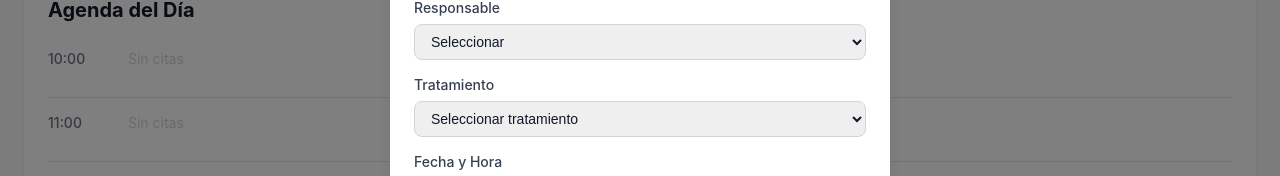
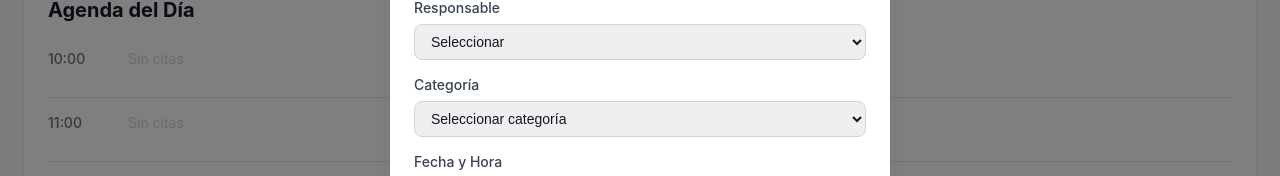
Before and after one commit to SalazarCodes/moduloCitas, a React (Create React App) app: page / in a window 1280 px wide. Both pictures are taken after a click on the button "Nueva Cita". Shown: the part 281-457 px from the top of the page. Built offline with nearby package versions, Linux system fonts and the light colour scheme.

Commit message:
se agrega combo de categorias para mejor filtrado

```diff
--- a/src/App.js
+++ b/src/App.js
@@ -842,10 +842,16 @@ function UnavailabilityModal({ unavailability, onClose, onSave, onDelete }) {
   );
 }
 function AppointmentModal({ appointment, onClose, onSave, onDelete, clients, onAddClient }) {
-  const [formData, setFormData] = useState(appointment || {
+  const [formData, setFormData] = useState(appointment ? {
+  ...appointment,
+  categoriaSeleccionada: appointment.tratamientoId
+    ? TRATAMIENTOS.find(t => t.id === appointment.tratamientoId)?.categoria
+    : ''
+} : {
   clienteId: '',
   estilistaId: '',
   tratamientoId: '',
+  categoriaSeleccionada: '',
   fecha: new Date().toISOString().slice(0, 16),
   notas: ''
 });
@@ -979,6 +985,21 @@ function AppointmentModal({ appointment, onClose, onSave, onDelete, clients, onA
           </div>
 
           <div className="form-group">
+            <label>Categoría</label>
+            <select
+              value={formData.categoriaSeleccionada || ''}
+              onChange={(e) => setFormData({ ...formData, categoriaSeleccionada: e.target.value, tratamientoId: '' })}
+              required
+            >
+              <option value="">Seleccionar categoría</option>
+              <option value="Cabello">Cabello</option>
+              <option value="Pestañas">Pestañas</option>
+              <option value="Uñas">Uñas</option>
+            </select>
+          </div>
+
+          {formData.categoriaSeleccionada && (
+            <div className="form-group">
               <label>Tratamiento</label>
               <select
                 value={formData.tratamientoId}
@@ -986,7 +1007,9 @@ function AppointmentModal({ appointment, onClose, onSave, onDelete, clients, onA
                 required
               >
                 <option value="">Seleccionar tratamiento</option>
-              {TRATAMIENTOS.map(tratamiento => {
+                {TRATAMIENTOS
+                  .filter(t => t.categoria === formData.categoriaSeleccionada)
+                  .map(tratamiento => {
                     const horas = Math.floor(tratamiento.duracion / 60);
                     const minutos = tratamiento.duracion % 60;
                     const duracionTexto = horas > 0
@@ -995,12 +1018,13 @@ function AppointmentModal({ appointment, onClose, onSave, onDelete, clients, onA
 
                     return (
                       <option key={tratamiento.id} value={tratamiento.id}>
-                    {tratamiento.nombre} - {duracionTexto}
+                        {tratamiento.nombre} ({duracionTexto})
                       </option>
                     );
                   })}
               </select>
             </div>
+          )}
 
           <div className="form-group">
             <label>Fecha y Hora</label>
```
Lines whose indentation alone changed are shown as unchanged.
